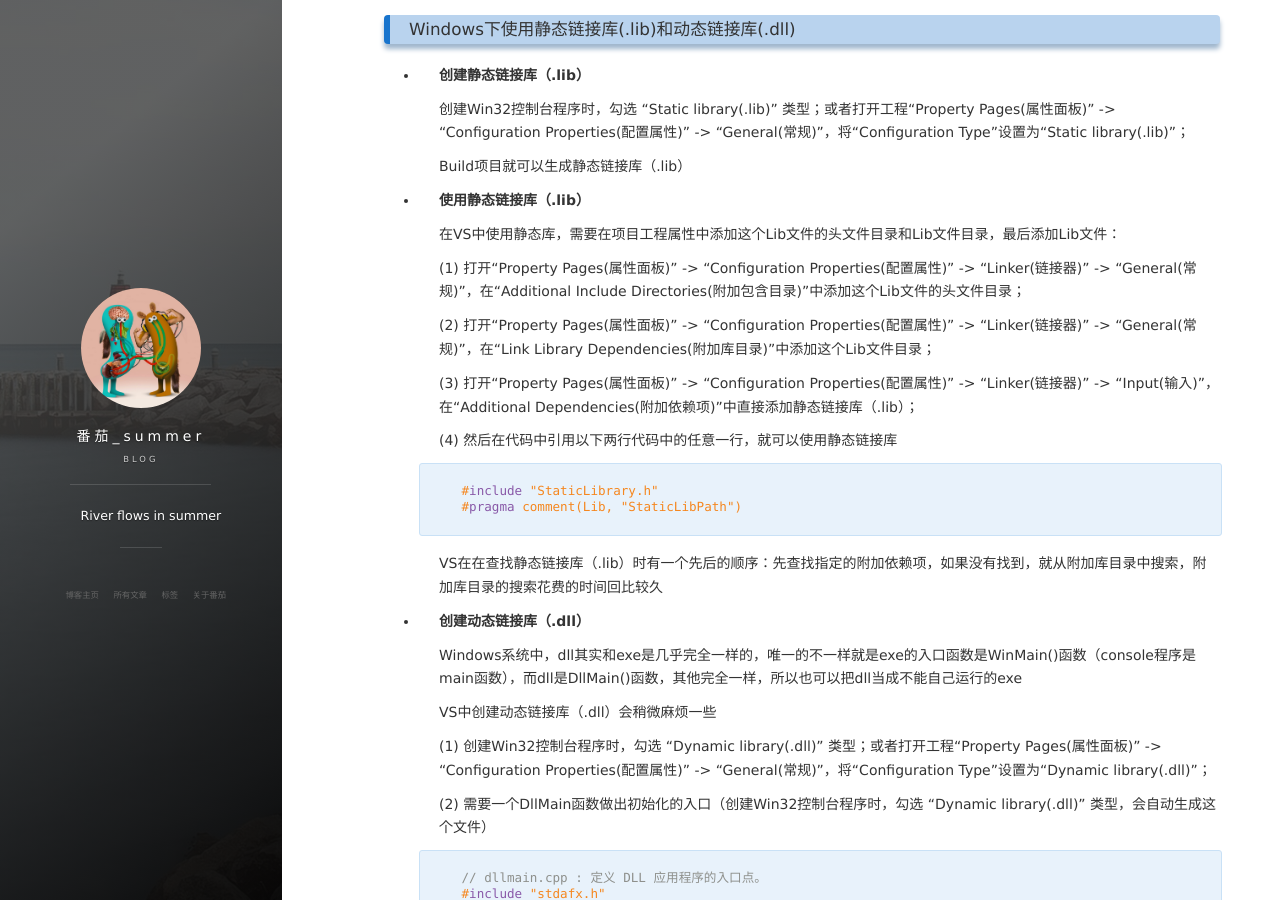
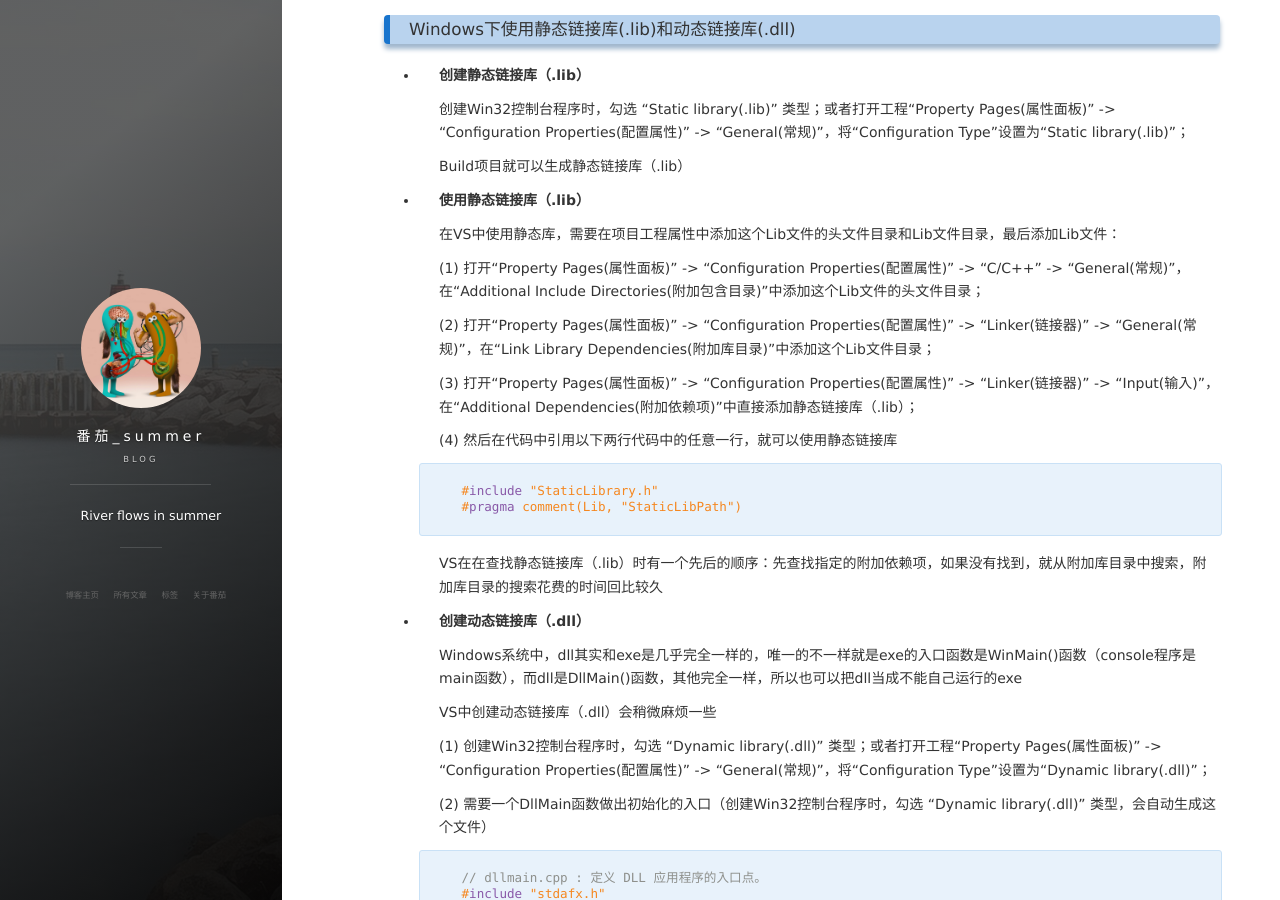
Before and after one commit to summerffly/summerffly.github.io, a Jekyll site: the page built from _posts/2018-04-14-动态链接库和静态链接库.md, in a window 1280 px wide and 900 px high, scrolled down 2275 px. Built offline with Jekyll 4.4.1, drawn with Linux system fonts in a browser that asks for light colours; nearby versions of some CDN libraries; comment, search, counter and statistics services are not loaded.

Commit message:
UPD <动态链接库和静态链接库>
- 更新 <动态链接库和静态链接库>

```diff
--- a/_posts/2018-04-14-动态链接库和静态链接库.md
+++ b/_posts/2018-04-14-动态链接库和静态链接库.md
@@ -59,7 +59,7 @@ tags: 程序猿的自我修养
 
 	在VS中使用静态库，需要在项目工程属性中添加这个Lib文件的头文件目录和Lib文件目录，最后添加Lib文件：
 
-	(1) 打开“Property Pages(属性面板)” -> “Configuration Properties(配置属性)” -> “Linker(链接器)” -> “General(常规)”，在“Additional Include Directories(附加包含目录)”中添加这个Lib文件的头文件目录；
+	(1) 打开“Property Pages(属性面板)” -> “Configuration Properties(配置属性)” -> “C/C++” -> “General(常规)”，在“Additional Include Directories(附加包含目录)”中添加这个Lib文件的头文件目录；
 
 	(2) 打开“Property Pages(属性面板)” -> “Configuration Properties(配置属性)” -> “Linker(链接器)” -> “General(常规)”，在“Link Library Dependencies(附加库目录)”中添加这个Lib文件目录；
 
```
Also changed, not shown: 1 other file.
